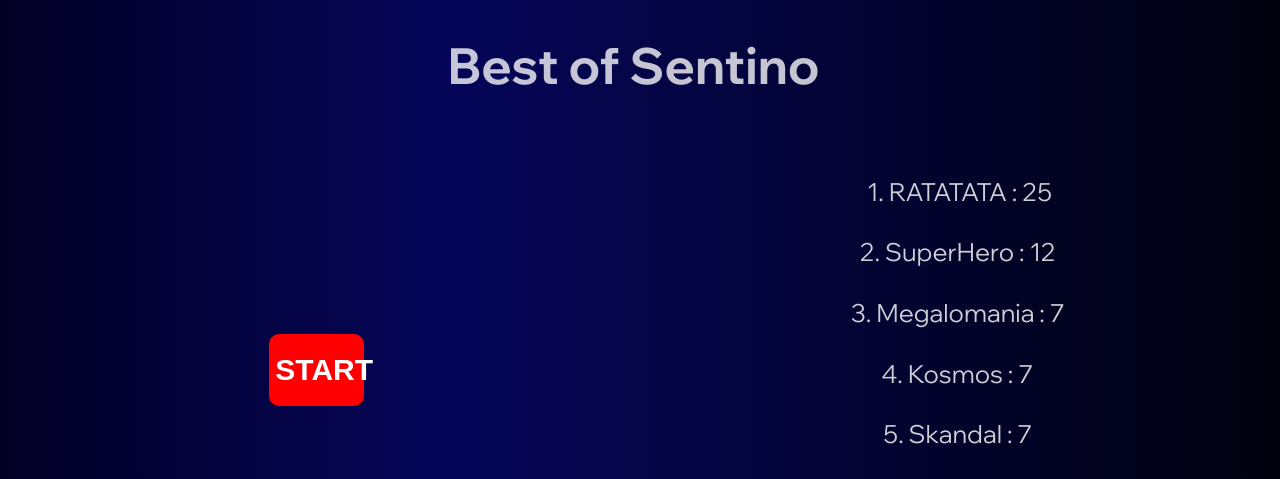
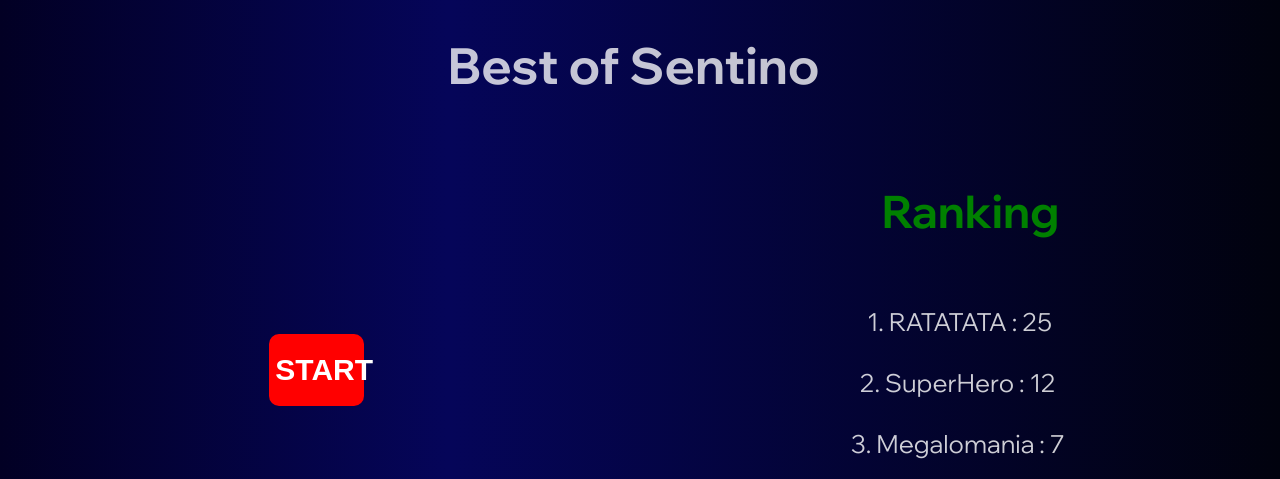
Before and after one commit to KLesiu/BestSong, a Django app: page / in a window 1280 px wide. Shown: the top 479 px of the page. Run offline with Django 4.2, Linux system fonts and the light colour scheme; data comes from the database, SQL or seed files in the repository.

Commit message:
Add quick correct to function that upgrades ranking

```diff
--- a/templates/index.html
+++ b/templates/index.html
@@ -109,8 +109,11 @@
   const titles = document.querySelectorAll('.title')
   const scores = document.querySelectorAll('.score')
   const ranking = document.querySelector('#ranking')
+
   const arr = Object.values(li)
   let array = []
+
+
   for (let index = 0; index < arr.length; index++) {
     array.push(arr[index].children)
 
@@ -118,6 +121,9 @@
  const generate_new_list = (arr)=>{
 
     ranking.innerHTML= ""
+    const h2 = document.createElement('h2')
+    h2.textContent= "Ranking"
+    ranking.appendChild(h2)
     for (let index = 0; index < arr.length; index++) {
 
         const li = document.createElement('li')
```
